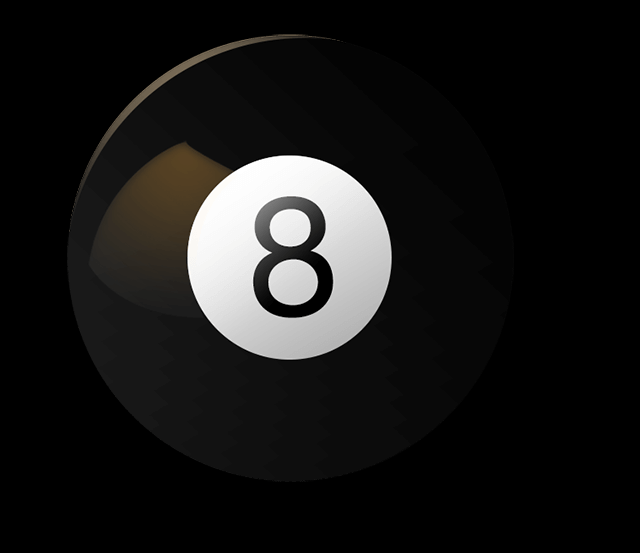
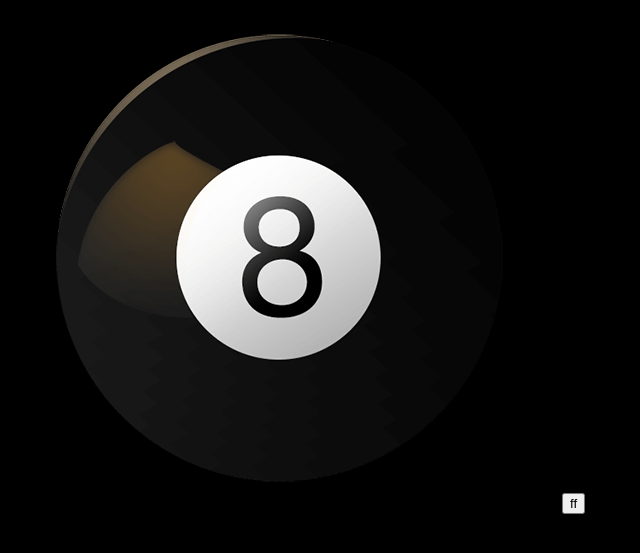
Before and after one commit to jroo3121/jroo3121.github.io, a Jekyll site: the page reps/8ball.html, which Jekyll copies as it is, in a window 1280 px wide. Shown: the top 553 px of the page, without its empty margins (350-990 px from the left). Built offline with Jekyll 4.4.1, drawn with Linux system fonts in a browser that asks for light colours.

Commit message:
Update 8ball.html

```diff
--- a/reps/8ball.html
+++ b/reps/8ball.html
@@ -5,7 +5,9 @@
     <p>
       <p>
         <p>
-  <img src="http://jroo3121.github.io/files/images/8ball.png" width="500" height="500" onclick="askQuestion();" />
+ <__! <img src="http://jroo3121.github.io/files/images/8ball.png" width="500" height="500" onclick="askQuestion();" /> __>
+
+          <button onclick=askQuestion();>ff</button>
 
 
   </body>
```
